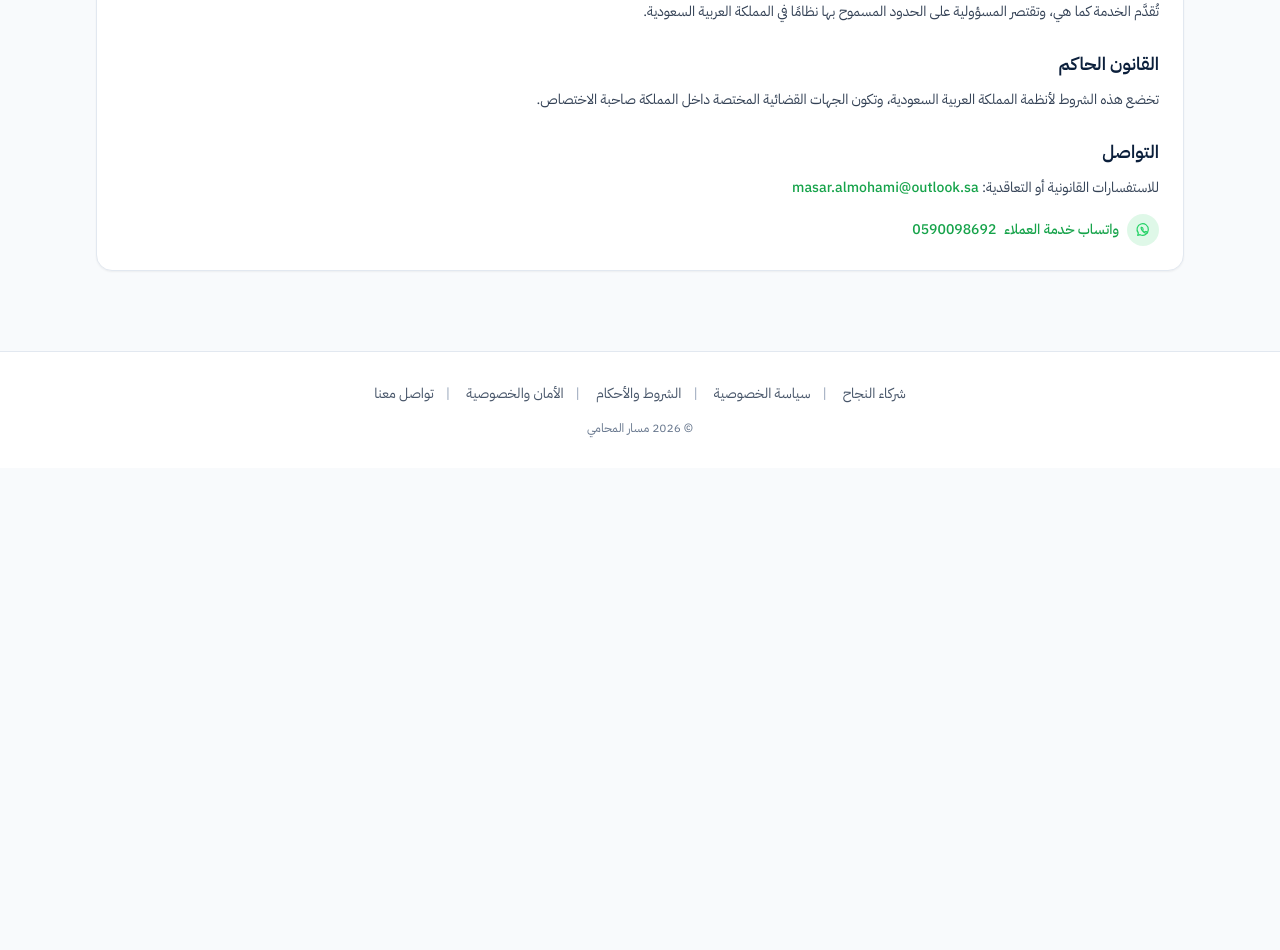
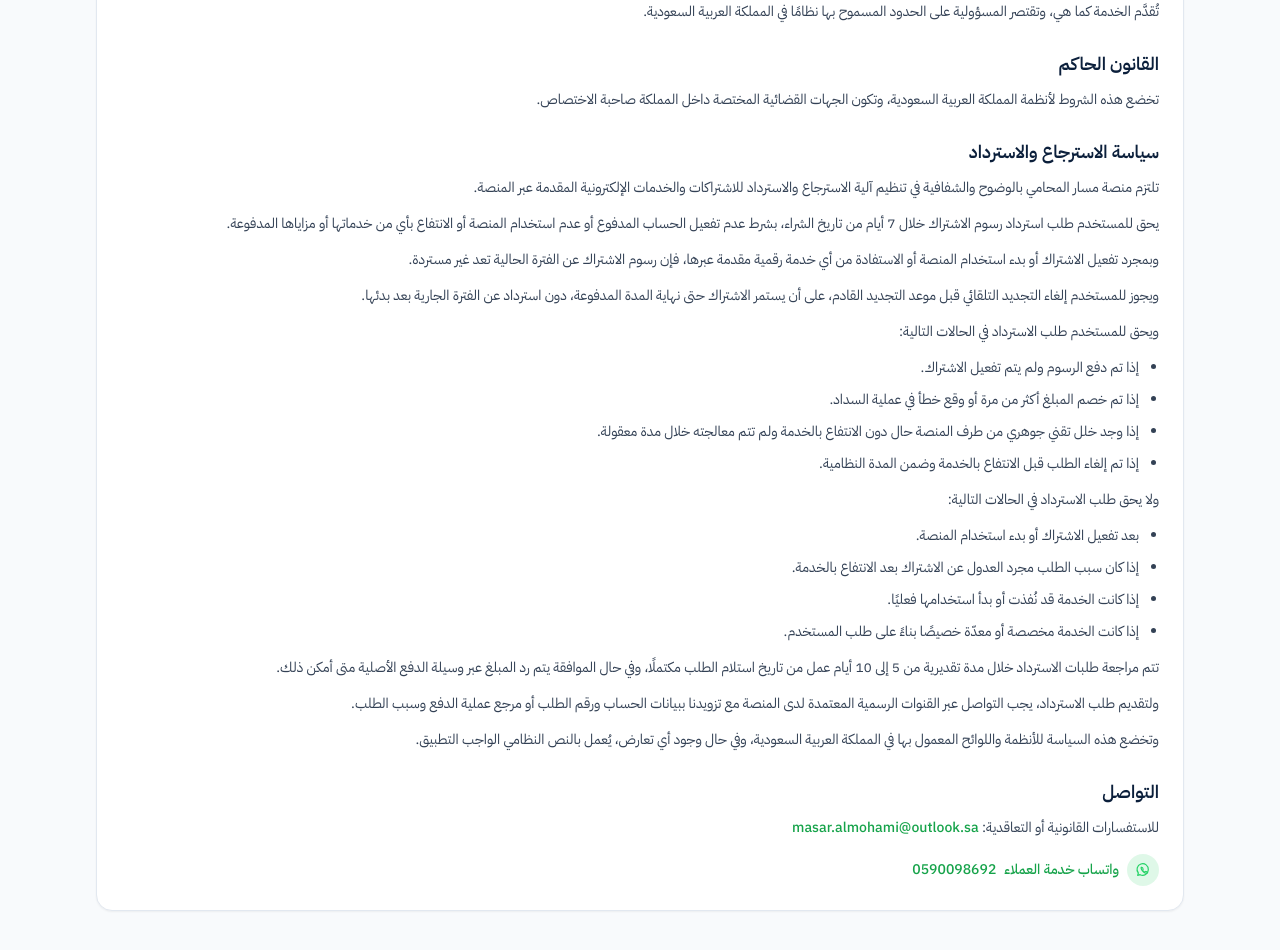
Before and after one commit to al7rbi1293-afk/Masaralmohamiv1, a Next.js app in the folder apps/web/: page /terms in a window 1280 px wide. Shown: the part 1000-1950 px from the top of the page. Before the commit the page ends 1468 px from the top, so only its background shows below. Built offline with nearby package versions, Linux system fonts and the light colour scheme; no server answers.

Commit message:
feat(terms): add refund and return policy section

```diff
--- a/apps/web/app/terms/page.tsx
+++ b/apps/web/app/terms/page.tsx
@@ -83,6 +83,55 @@ export default function TermsPage() {
           </p>
         </article>
 
+        <article dir="rtl">
+          <h2 className="text-lg font-semibold text-brand-navy dark:text-slate-100">سياسة الاسترجاع والاسترداد</h2>
+          <p className="mt-2 text-sm leading-7 text-slate-700 dark:text-slate-300">
+            تلتزم منصة مسار المحامي بالوضوح والشفافية في تنظيم آلية الاسترجاع والاسترداد للاشتراكات والخدمات الإلكترونية
+            المقدمة عبر المنصة.
+          </p>
+          <p className="mt-2 text-sm leading-7 text-slate-700 dark:text-slate-300">
+            يحق للمستخدم طلب استرداد رسوم الاشتراك خلال 7 أيام من تاريخ الشراء، بشرط عدم تفعيل الحساب المدفوع أو عدم
+            استخدام المنصة أو الانتفاع بأي من خدماتها أو مزاياها المدفوعة.
+          </p>
+          <p className="mt-2 text-sm leading-7 text-slate-700 dark:text-slate-300">
+            وبمجرد تفعيل الاشتراك أو بدء استخدام المنصة أو الاستفادة من أي خدمة رقمية مقدمة عبرها، فإن رسوم الاشتراك عن
+            الفترة الحالية تعد غير مستردة.
+          </p>
+          <p className="mt-2 text-sm leading-7 text-slate-700 dark:text-slate-300">
+            ويجوز للمستخدم إلغاء التجديد التلقائي قبل موعد التجديد القادم، على أن يستمر الاشتراك حتى نهاية المدة المدفوعة،
+            دون استرداد عن الفترة الجارية بعد بدئها.
+          </p>
+
+          <p className="mt-2 text-sm leading-7 text-slate-700 dark:text-slate-300">ويحق للمستخدم طلب الاسترداد في الحالات التالية:</p>
+          <ul className="mt-2 list-disc space-y-1 pr-5 text-sm leading-7 text-slate-700 dark:text-slate-300">
+            <li>إذا تم دفع الرسوم ولم يتم تفعيل الاشتراك.</li>
+            <li>إذا تم خصم المبلغ أكثر من مرة أو وقع خطأ في عملية السداد.</li>
+            <li>إذا وجد خلل تقني جوهري من طرف المنصة حال دون الانتفاع بالخدمة ولم تتم معالجته خلال مدة معقولة.</li>
+            <li>إذا تم إلغاء الطلب قبل الانتفاع بالخدمة وضمن المدة النظامية.</li>
+          </ul>
+
+          <p className="mt-2 text-sm leading-7 text-slate-700 dark:text-slate-300">ولا يحق طلب الاسترداد في الحالات التالية:</p>
+          <ul className="mt-2 list-disc space-y-1 pr-5 text-sm leading-7 text-slate-700 dark:text-slate-300">
+            <li>بعد تفعيل الاشتراك أو بدء استخدام المنصة.</li>
+            <li>إذا كان سبب الطلب مجرد العدول عن الاشتراك بعد الانتفاع بالخدمة.</li>
+            <li>إذا كانت الخدمة قد نُفذت أو بدأ استخدامها فعليًا.</li>
+            <li>إذا كانت الخدمة مخصصة أو معدّة خصيصًا بناءً على طلب المستخدم.</li>
+          </ul>
+
+          <p className="mt-2 text-sm leading-7 text-slate-700 dark:text-slate-300">
+            تتم مراجعة طلبات الاسترداد خلال مدة تقديرية من 5 إلى 10 أيام عمل من تاريخ استلام الطلب مكتملًا، وفي حال
+            الموافقة يتم رد المبلغ عبر وسيلة الدفع الأصلية متى أمكن ذلك.
+          </p>
+          <p className="mt-2 text-sm leading-7 text-slate-700 dark:text-slate-300">
+            ولتقديم طلب الاسترداد، يجب التواصل عبر القنوات الرسمية المعتمدة لدى المنصة مع تزويدنا ببيانات الحساب ورقم
+            الطلب أو مرجع عملية الدفع وسبب الطلب.
+          </p>
+          <p className="mt-2 text-sm leading-7 text-slate-700 dark:text-slate-300">
+            وتخضع هذه السياسة للأنظمة واللوائح المعمول بها في المملكة العربية السعودية، وفي حال وجود أي تعارض، يُعمل
+            بالنص النظامي الواجب التطبيق.
+          </p>
+        </article>
+
         <article>
           <h2 className="text-lg font-semibold text-brand-navy dark:text-slate-100">التواصل</h2>
           <p className="mt-2 text-sm leading-7 text-slate-700 dark:text-slate-300">
```
